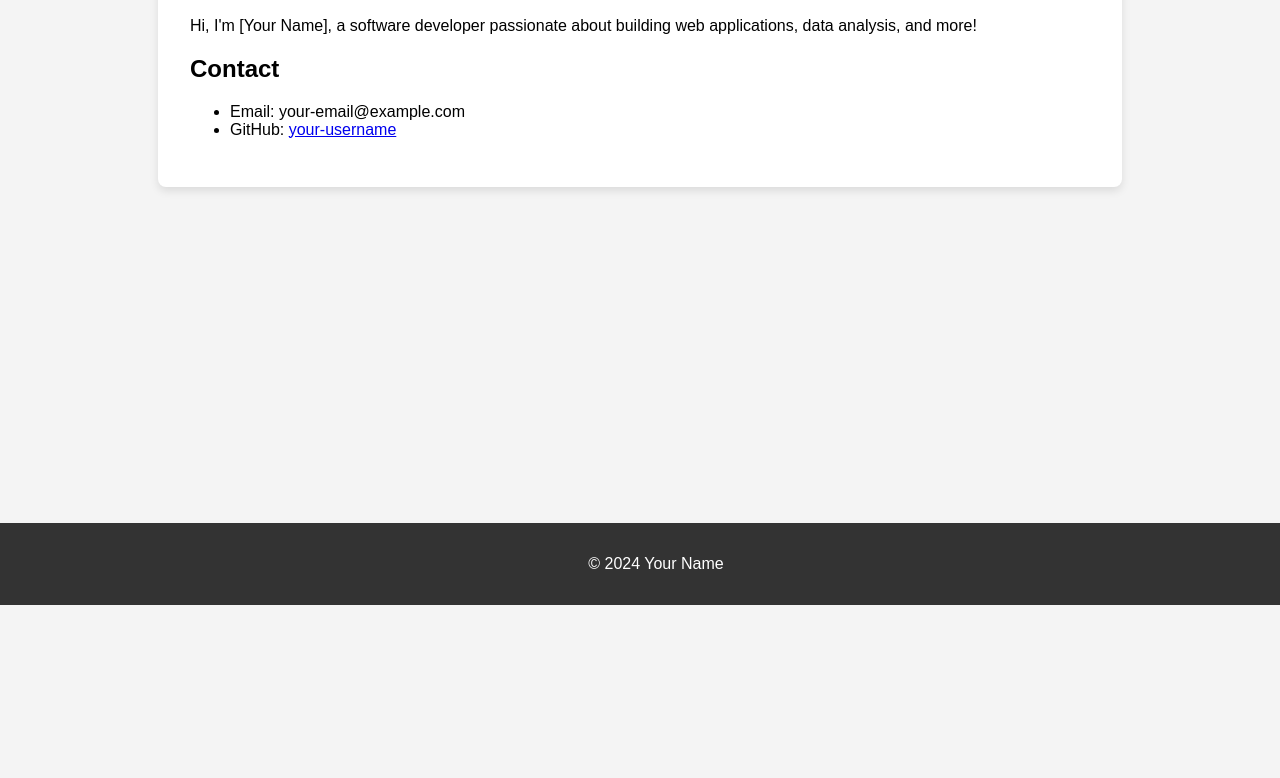
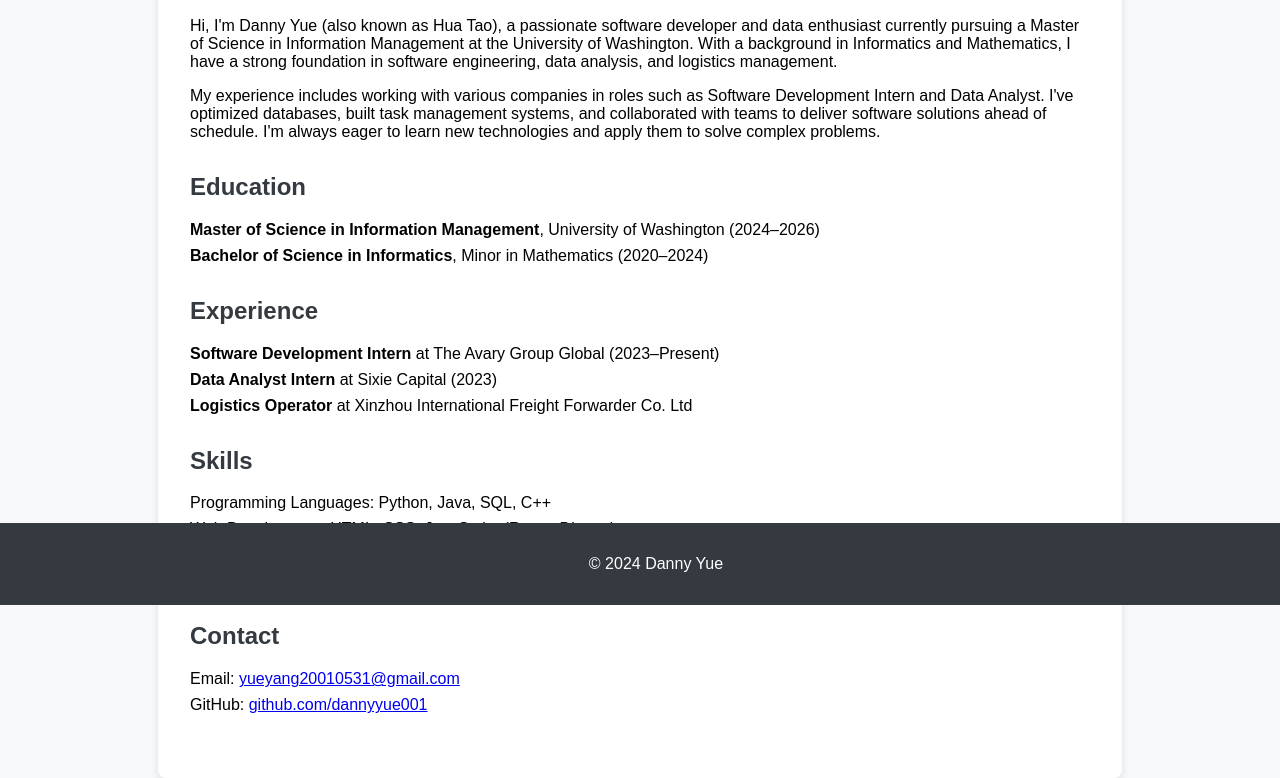
Before and after one commit to dannyyue001/danny-yue.github.io, a plain HTML site: page index.html in a window 1280 px wide. Shown: the part 195-973 px from the top of the page. Before the commit the page ends 800 px from the top, so only its background shows below. Drawn offline with Linux system fonts and the light colour scheme.

Commit message:
Update index.html

```diff
--- a/index.html
+++ b/index.html
@@ -3,17 +3,17 @@
 <head>
   <meta charset="UTF-8">
   <meta name="viewport" content="width=device-width, initial-scale=1.0">
-  <title>My Personal Profile</title>
+  <title>Danny Yue - Personal Profile</title>
   <style>
     body {
       font-family: Arial, sans-serif;
-      background-color: #f4f4f4;
+      background-color: #f8f9fa;
       margin: 0;
       padding: 0;
     }
     header {
-      background-color: #333;
-      color: #fff;
+      background-color: #343a40;
+      color: white;
       padding: 1rem;
       text-align: center;
     }
@@ -25,32 +25,86 @@
       border-radius: 8px;
       box-shadow: 0 4px 8px rgba(0, 0, 0, 0.1);
     }
+    h2 {
+      color: #343a40;
+    }
     footer {
       text-align: center;
       padding: 1rem;
-      background-color: #333;
-      color: #fff;
+      background-color: #343a40;
+      color: white;
       position: fixed;
       width: 100%;
       bottom: 0;
+    }
+    .content-section {
+      margin-bottom: 2rem;
+    }
+    ul {
+      list-style: none;
+      padding-left: 0;
+    }
+    ul li {
+      margin-bottom: 0.5rem;
     }
   </style>
 </head>
 <body>
   <header>
-    <h1>Welcome to My Profile</h1>
+    <h1>Welcome to Danny Yue's Profile</h1>
   </header>
+
   <section>
-    <h2>About Me</h2>
-    <p>Hi, I'm [Your Name], a software developer passionate about building web applications, data analysis, and more!</p>
-    <h2>Contact</h2>
-    <ul>
-      <li>Email: your-email@example.com</li>
-      <li>GitHub: <a href="https://github.com/your-username">your-username</a></li>
-    </ul>
+    <div class="content-section">
+      <h2>About Me</h2>
+      <p>
+        Hi, I'm Danny Yue (also known as Hua Tao), a passionate software developer and data enthusiast currently pursuing a Master of Science in Information Management at the University of Washington.
+        With a background in Informatics and Mathematics, I have a strong foundation in software engineering, data analysis, and logistics management.
+      </p>
+      <p>
+        My experience includes working with various companies in roles such as Software Development Intern and Data Analyst. I've optimized databases, built task management systems, and collaborated with teams to deliver software solutions ahead of schedule.
+        I'm always eager to learn new technologies and apply them to solve complex problems.
+      </p>
+    </div>
+
+    <div class="content-section">
+      <h2>Education</h2>
+      <ul>
+        <li><strong>Master of Science in Information Management</strong>, University of Washington (2024–2026)</li>
+        <li><strong>Bachelor of Science in Informatics</strong>, Minor in Mathematics (2020–2024)</li>
+      </ul>
+    </div>
+
+    <div class="content-section">
+      <h2>Experience</h2>
+      <ul>
+        <li><strong>Software Development Intern</strong> at The Avary Group Global (2023–Present)</li>
+        <li><strong>Data Analyst Intern</strong> at Sixie Capital (2023)</li>
+        <li><strong>Logistics Operator</strong> at Xinzhou International Freight Forwarder Co. Ltd</li>
+      </ul>
+    </div>
+
+    <div class="content-section">
+      <h2>Skills</h2>
+      <ul>
+        <li>Programming Languages: Python, Java, SQL, C++</li>
+        <li>Web Development: HTML, CSS, JavaScript (React, Django)</li>
+        <li>Data Analysis: PostgreSQL, Wireshark, Tcpdump</li>
+        <li>Project Management: Agile, Git</li>
+      </ul>
+    </div>
+
+    <div class="content-section">
+      <h2>Contact</h2>
+      <ul>
+        <li>Email: <a href="mailto:yueyang20010531@gmail.com">yueyang20010531@gmail.com</a></li>
+        <li>GitHub: <a href="https://github.com/dannyyue001">github.com/dannyyue001</a></li>
+      </ul>
+    </div>
   </section>
+
   <footer>
-    <p>&copy; 2024 Your Name</p>
+    <p>&copy; 2024 Danny Yue</p>
   </footer>
 </body>
 </html>
```
